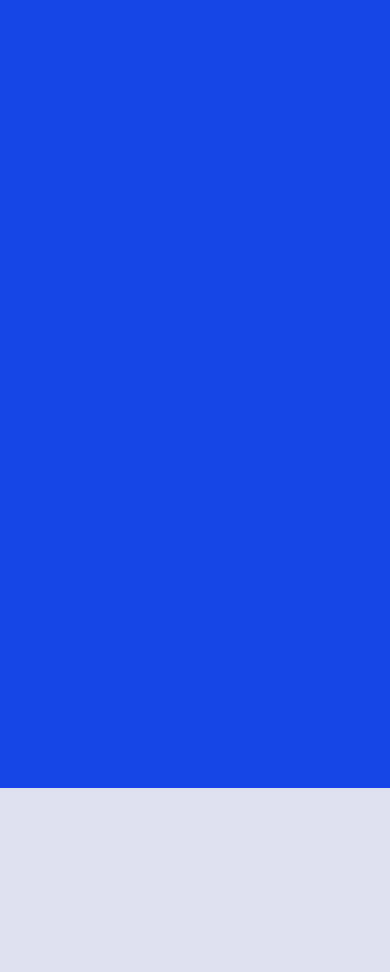
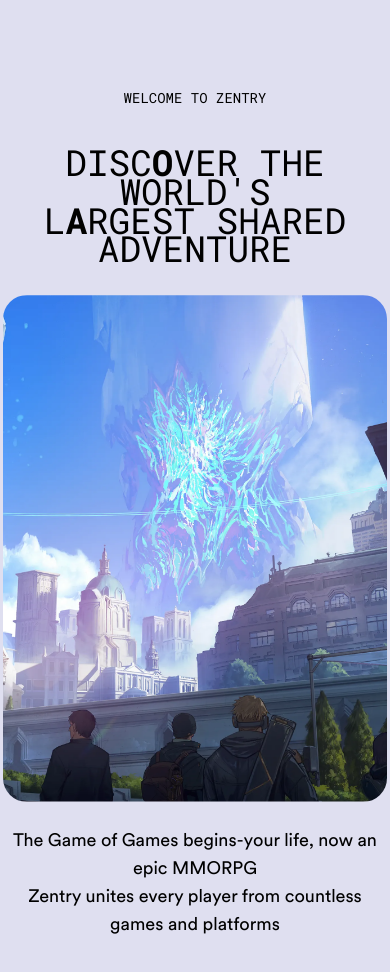
Before and after one commit to MatteoUrso/awwwards, a React (Vite) app: page / in a window 390 px wide. Shown: the part 900-1872 px from the top of the page. Before the commit the page ends 1688 px from the top, so only its background shows below. Built offline with nearby package versions, Linux system fonts and the light colour scheme.

Commit message:
add About component with GSAP animations; update App component to include About section

```diff
--- a/src/App.tsx
+++ b/src/App.tsx
@@ -1,11 +1,11 @@
+import { About } from "./components/about";
 import { Hero } from "./components/hero";
 
 export default function App() {
   return (
     <main className="relative min-h-screen w-screen overflow-x-hidden">
       <Hero />
-
-      <section className="z-0 min-h-screen bg-blue-700" />
+      <About />
     </main>
   );
 }
--- /dev/null
+++ b/src/components/about.tsx
@@ -0,0 +1,54 @@
+import { useGSAP } from "@gsap/react";
+import gsap from "gsap";
+import { ScrollTrigger } from "gsap/all";
+import { AnimatedTitle } from "./animated-title";
+
+gsap.registerPlugin(ScrollTrigger);
+
+export function About() {
+  useGSAP(() => {
+    const clipAnimation = gsap.timeline({
+      scrollTrigger: {
+        trigger: "#clip",
+        start: "center center",
+        end: "+=800 center", // 800px from the center
+        scrub: 0.5,
+        pin: true,
+        pinSpacing: true,
+      },
+    });
+
+    clipAnimation.to(".mask-clip-path", {
+      width: "100vw",
+      height: "100vh",
+      borderRadius: 0,
+    });
+  });
+
+  return (
+    <div id="about" className="min-h-screen w-screen">
+      <div className="relative mb-8 mt-36 flex flex-col items-center gap-5">
+        <h2 className="font-general text-sm uppercase md:text-[10px]">
+          Welcome to Zentry
+        </h2>
+
+        <AnimatedTitle />
+
+        <div className="about-subtext">
+          <p>The Game of Games begins-your life, now an epic MMORPG</p>
+          <p>Zentry unites every player from countless games and platforms</p>
+        </div>
+      </div>
+
+      <div className="h-dvh w-screen" id="clip">
+        <div className="mask-clip-path about-image">
+          <img
+            src="img/about.webp"
+            alt="About Zentry"
+            className="absolute left-0 top-0 size-full object-cover"
+          />
+        </div>
+      </div>
+    </div>
+  );
+}
--- /dev/null
+++ b/src/components/animated-title.tsx
@@ -0,0 +1,9 @@
+type Props = {};
+
+export function AnimatedTitle({}: Props) {
+  return (
+    <div className="mt-5 text-center text-4xl uppercase leading-[0.8] md:text-[6rem]">
+      Disc<b>o</b>ver the world's <br /> l<b>a</b>rgest shared adventure
+    </div>
+  );
+}
```
